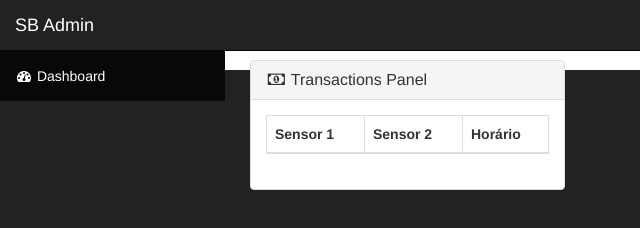
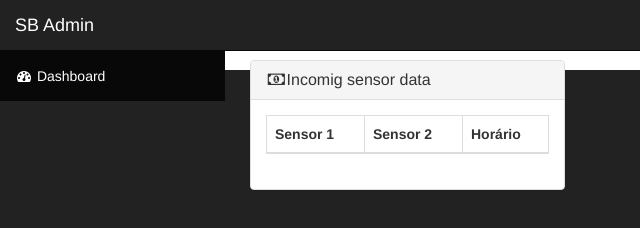
Before and after one commit to Otavioensa/web-client-iot, a website: page public/index.html in a window 1280 px wide. Shown: the full height of the page, 0-640 px from the left. Drawn offline with nearby package versions, Linux system fonts and the light colour scheme; no server answers.

Commit message:
Alteração html

```diff
--- a/public/index.html
+++ b/public/index.html
@@ -51,7 +51,7 @@
       <div class="col-lg-4">
           <div class="panel panel-default">
               <div class="panel-heading">
-                  <h3 class="panel-title"><i class="fa fa-money fa-fw"></i> Transactions Panel</h3>
+                  <h3 class="panel-title"><i class="fa fa-money fa-fw"></i>Incomig sensor data</h3>
               </div>
               <div class="panel-body">
                   <div class="table-responsive">
```
